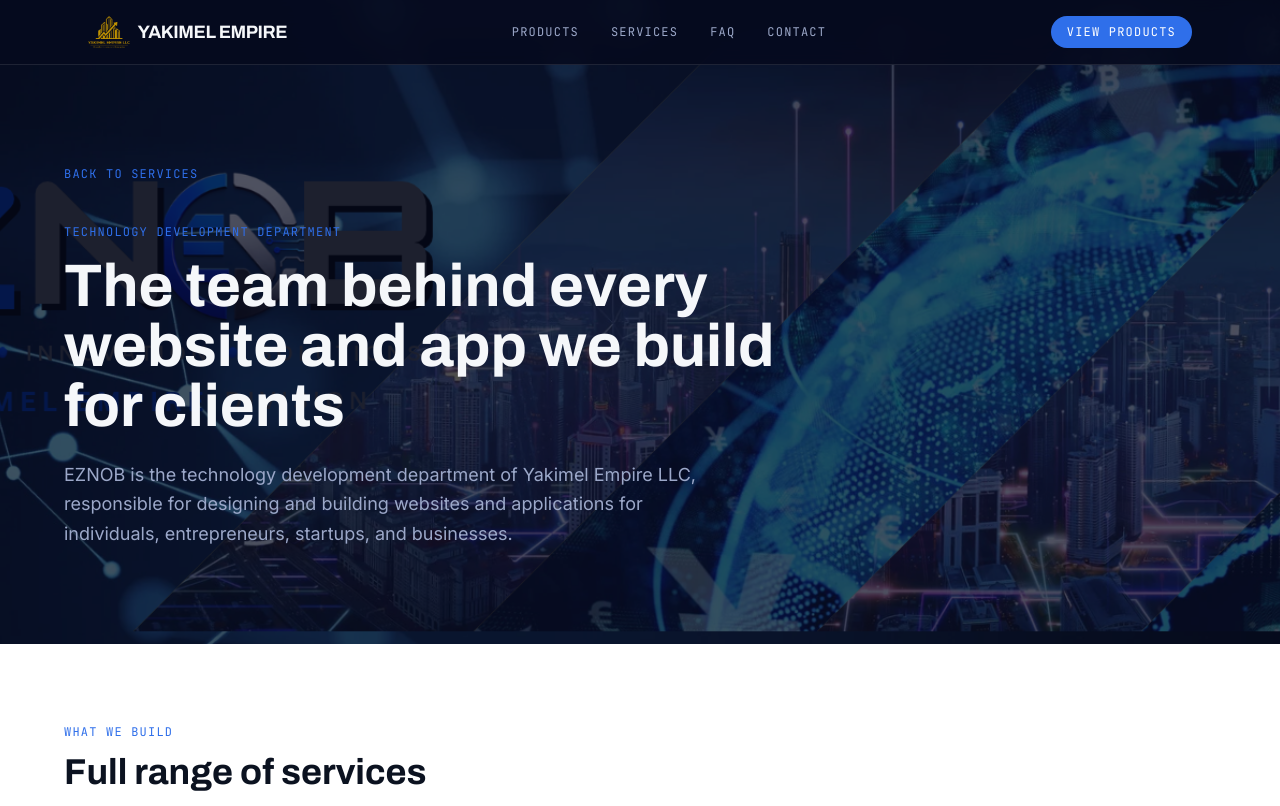
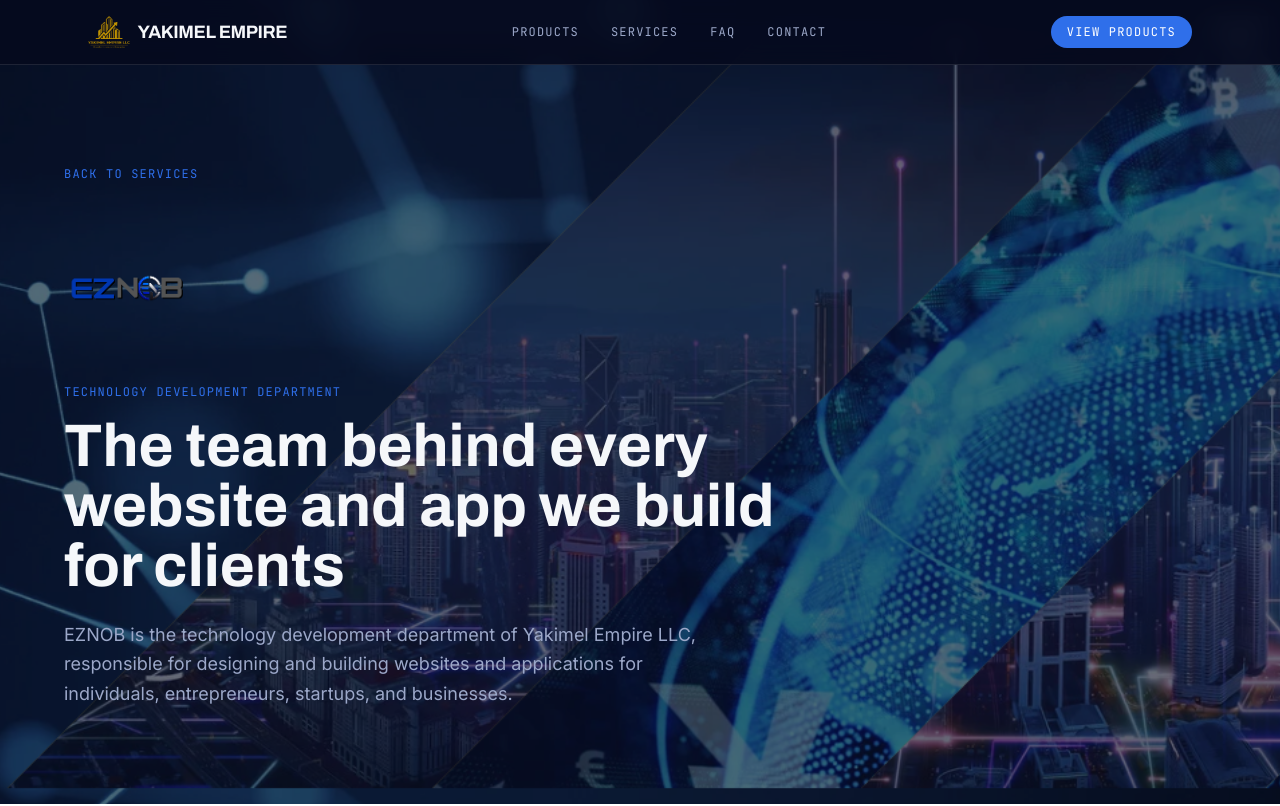
Before and after one commit to sarahsanon21-glitch/yakimel-empire-website, a Next.js app: page /eznob in a window 1280 px wide. Shown: the top 806 px of the page. Built offline with nearby package versions, Linux system fonts and the light colour scheme.

Commit message:
Show EZNOB logo prominently over new hero background

```diff
--- a/app/eznob/page.tsx
+++ b/app/eznob/page.tsx
@@ -1,3 +1,4 @@
+import Image from "next/image";
 import Link from "next/link";
 
 const services = [
@@ -70,14 +71,18 @@
         className="relative pt-40 pb-24 px-6 bg-cover bg-center"
         style={{ backgroundImage: "url('/eznob-banner.png')" }}
       >
-        <div className="absolute inset-0 bg-bg-dark/70" />
+        <div className="absolute inset-0 bg-bg-dark/60" />
 
         <div className="relative mx-auto max-w-6xl">
           <Link href="/#services" className="font-mono text-xs uppercase tracking-widest text-brand hover:opacity-80 transition-opacity">
             Back to services
           </Link>
 
-          <p className="font-mono text-xs uppercase tracking-widest text-brand mt-10 mb-4">
+          <div className="mt-10 mb-8">
+            <Image src="/eznob-logo.png" alt="EZNOB" width={600} height={150} className="h-20 md:h-32 w-auto" />
+          </div>
+
+          <p className="font-mono text-xs uppercase tracking-widest text-brand mb-4">
             Technology Development Department
           </p>
           <h1 className="font-display font-bold text-4xl md:text-6xl mb-6 max-w-3xl text-ink-invert">
```
Also changed, not shown: public/eznob-banner.png.
